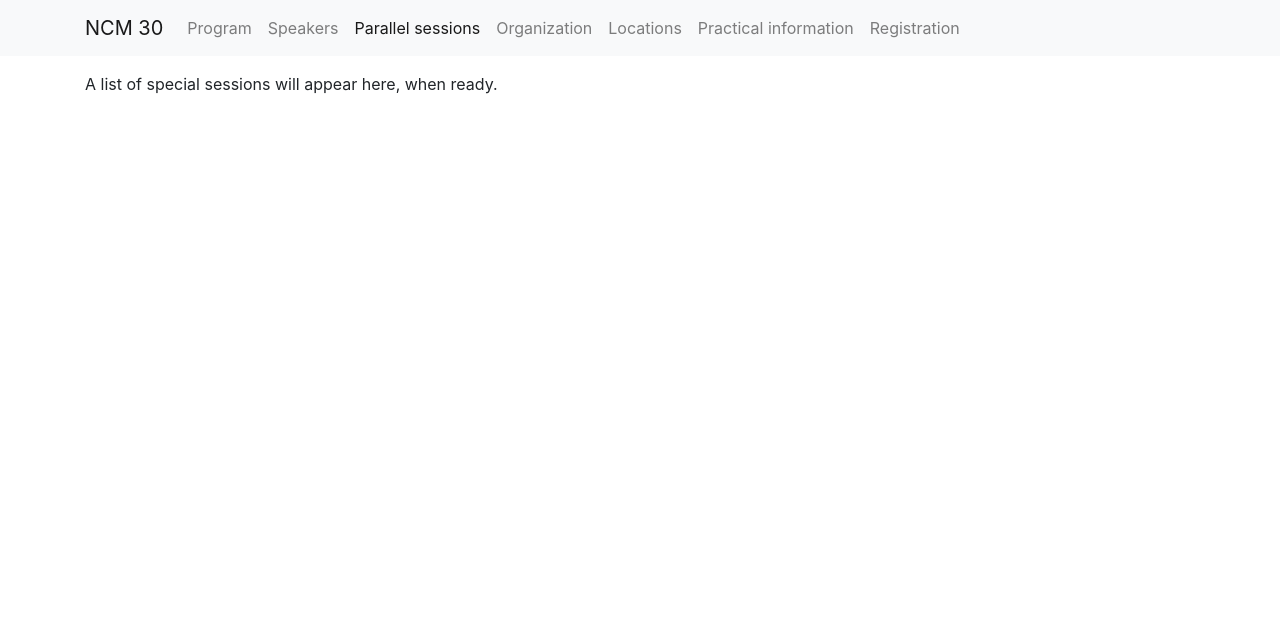
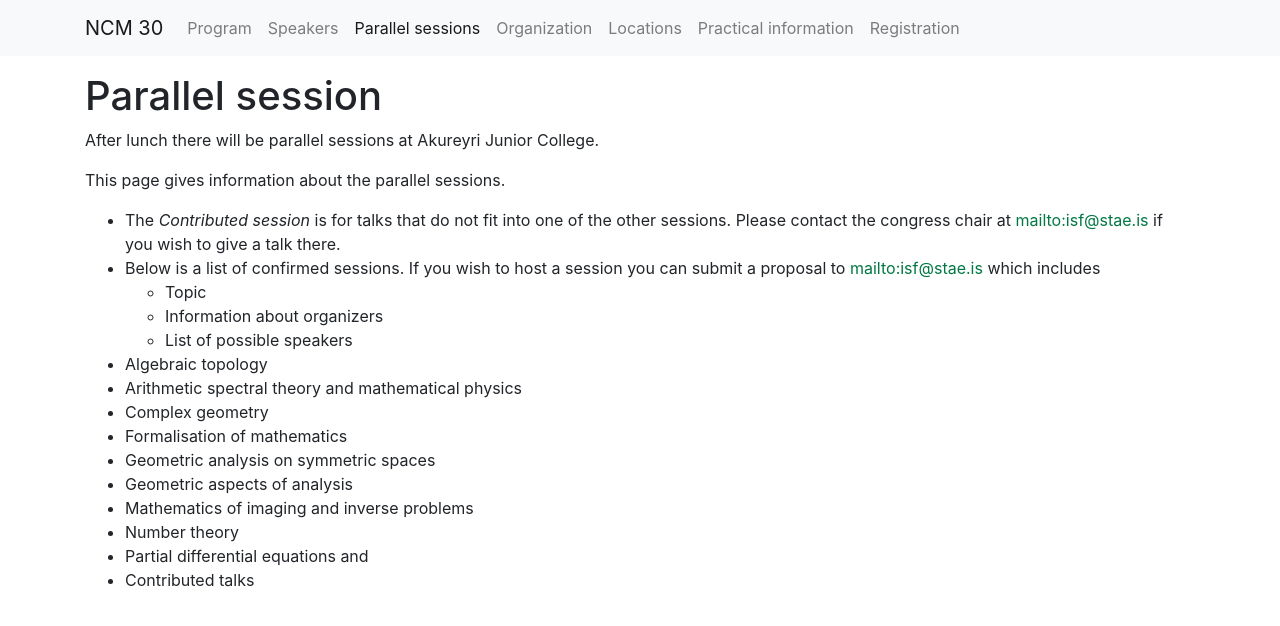
Before and after one commit to IslenskaStaerdfraedafelagid/ncm30-website, a Jekyll site: the page built from sessions/index.md, in a window 1280 px wide. Shown: the top 626 px of the page. Built offline with Jekyll 4.4.1, drawn with Linux system fonts in a browser that asks for light colours; our own code applies the rules of GitHub Pages for plain Markdown files.

Commit message:
Update index.md

```diff
--- a/sessions/index.md
+++ b/sessions/index.md
@@ -2,4 +2,26 @@
 layout: default
 ---
 
-A list of special sessions will appear here, when ready.
+# Parallel session
+
+After lunch there will be parallel sessions at Akureyri Junior College.
+
+This page gives information about the parallel sessions.
+* The *Contributed session* is for talks that do not fit into one of the other sessions. Please contact the congress chair at [mailto:isf@stae.is](isf@stae.is) if you wish to give a talk there.
+* Below is a list of confirmed sessions. If you wish to host a session you can submit a proposal to [mailto:isf@stae.is](isf@stae.is) which includes
+   - Topic
+   - Information about organizers
+   - List of possible speakers
+
+
+* Algebraic topology
+* Arithmetic spectral theory and mathematical physics
+* Complex geometry
+* Formalisation of mathematics
+* Geometric analysis on symmetric spaces
+* Geometric aspects of analysis
+* Mathematics of imaging and inverse problems
+* Number theory
+* Partial differential equations
+and
+* Contributed talks
```
